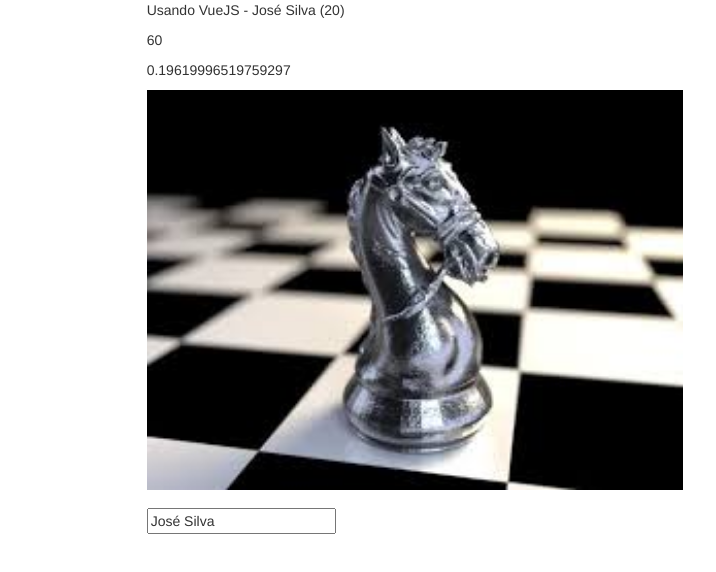
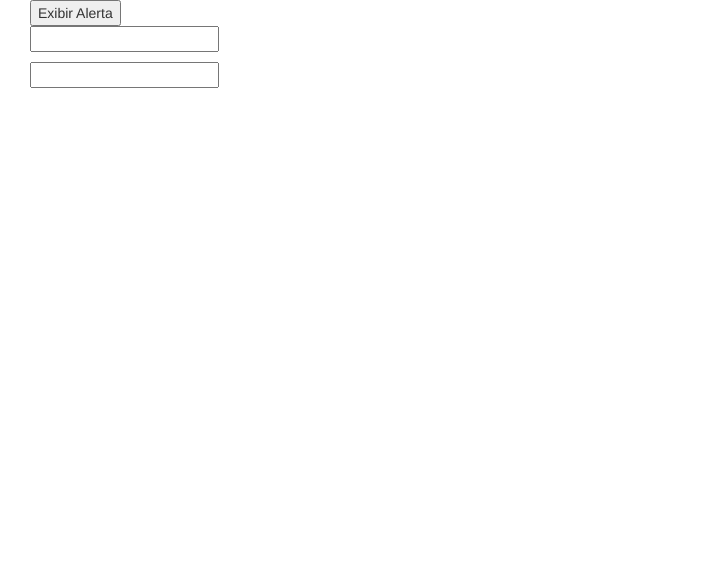
Before and after one commit to CharlesEduardoSCBR/VUEJS2LEARN, a Vue app: page / in a window 1280 px wide. Shown: the top 572 px of the page, without its empty margins (0-716 px from the left). Built offline with nearby package versions, Linux system fonts and the light colour scheme.

Commit message:
Challeng two: Event

```diff
--- a/src/App.vue
+++ b/src/App.vue
@@ -1,17 +1,16 @@
 <template>
   <div id="app" class='container-fluid'>
-    <Desafio1/>
+    <Desafio2/>
   </div>
 </template>
 
 <script>
-import Desafio1 from './components/Desafio1.vue';
-
+import Desafio2 from './components/Desafio2.vue';
 
 export default {
   name: 'App',
   components: {
-    Desafio1
+    Desafio2
   }
 }
 </script>
--- /dev/null
+++ b/src/components/Desafio2.vue
@@ -0,0 +1,37 @@
+<template>
+    <div id="desafio2" class="container-fluid">
+      <div class="row-fluid">
+        <!-- 1) Exiba um alert quando o botão for clicado -->
+        <div>
+            <button>Exibir Alerta</button>
+        </div>
+
+        <!-- 2) Escute o evento "keydown" e armazene o valor na propriedade
+            data (dica: event.target.value) -->
+        <div>
+            <input type="text">
+            <p>{{ valor }}</p>
+        </div>
+
+        <!-- 3) Ajuste o exemplo 2 para disparar o evento "keydown" somente
+            quando a tecla for ENTER -->
+        <div>
+            <input type="text">
+            <p>{{ valor }}</p>
+        </div>
+      </div>
+    </div>
+</template>
+
+<script>
+export default {
+     name: 'desafio2',
+     data() {
+         return {}
+     }
+}
+</script>
+
+<style>
+
+</style>
```
